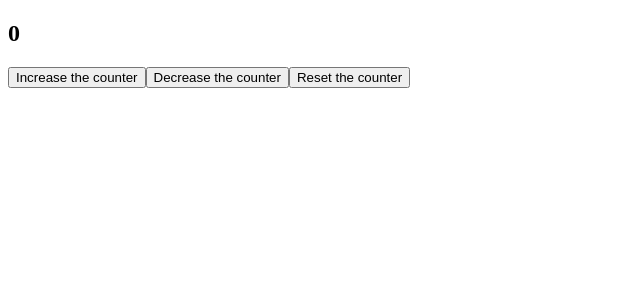
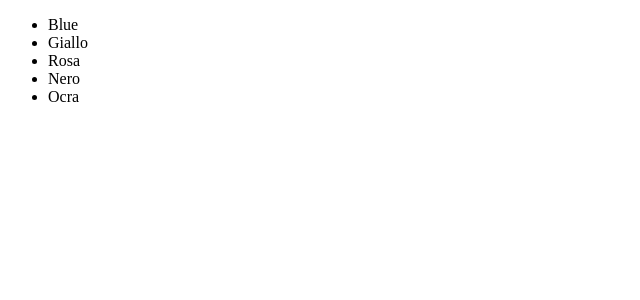
Before and after one commit to BlueBojack/ReactExercise, a React (Vite) app in the folder React_Project/: page / in a window 1280 px wide. Shown: the top 300 px of the page, without its empty margins (0-640 px from the left). Built offline with nearby package versions, Linux system fonts and the light colour scheme.

Commit message:
added 53

```diff
--- a/React_Project/src/App.jsx
+++ b/React_Project/src/App.jsx
@@ -1,12 +1,13 @@
 import { useEffect, useRef } from "react";
 import FocusableInput from "./FocusableInput";
 import Counter from "./Counter";
+import Colors from "./Colors";
 
 
 const App = () => {
    return (
       <>
-        <Counter initialValue={0}/>
+        <Colors items={["Blue", "Giallo", "Rosa", "Nero", "Ocra"]}/>
       </>
   )
 }
--- /dev/null
+++ b/React_Project/src/Colors.jsx
@@ -0,0 +1,15 @@
+const Colors = ({ items }) => {
+    return (
+        <>
+            <ul>
+                {
+                    items.map(item => {
+                        return <li>{item}</li>
+                    })
+                }
+            </ul>
+        </>
+    )
+}
+
+export default Colors
```
